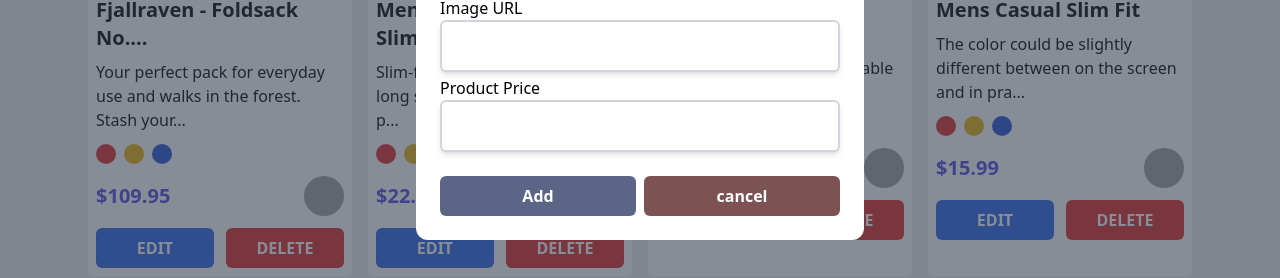
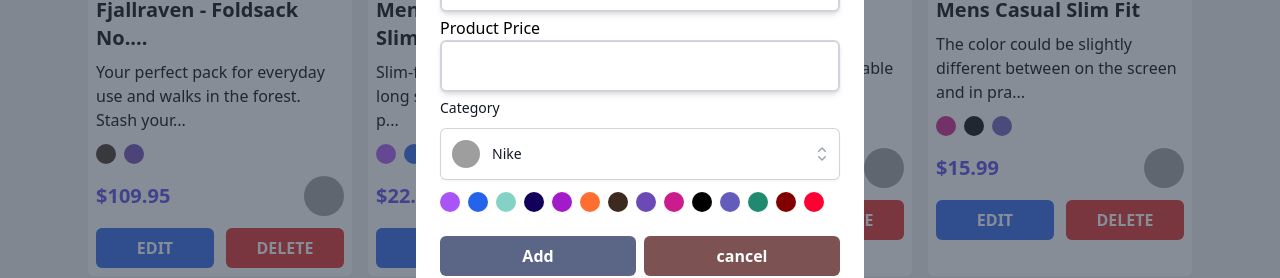
Before and after one commit to HeshamAliAhma/product-builder, a React (Vite) app: page / in a window 1280 px wide. Both pictures are taken after a click on the button "Add". Shown: the part 396-674 px from the top of the page. Built offline with nearby package versions, Linux system fonts and the light colour scheme; grey boxes are pictures that could not be loaded.

Commit message:
post a product and finish select ui

```diff
--- a/package.json
+++ b/package.json
@@ -11,13 +11,16 @@
   },
   "dependencies": {
     "@headlessui/react": "^2.1.2",
+    "@heroicons/react": "^2.1.5",
     "react": "^18.3.1",
-    "react-dom": "^18.3.1"
+    "react-dom": "^18.3.1",
+    "uuid": "^10.0.0"
   },
   "devDependencies": {
     "@eslint/js": "^9.9.0",
     "@types/react": "^18.3.3",
     "@types/react-dom": "^18.3.0",
+    "@types/uuid": "^10.0.0",
     "@vitejs/plugin-react": "^4.3.1",
     "autoprefixer": "^10.4.20",
     "eslint": "^9.9.0",
--- a/src/App.tsx
+++ b/src/App.tsx
@@ -1,5 +1,5 @@
 import ProductCard from "./components/ProductCard"
-import { formInputList, productList } from './components/data/Product'
+import { colorsList, formInputList, productList } from './components/data/Product'
 import './App.css'
 import MyModal from "./components/ui/Modal"
 import { ChangeEvent, FormEvent, useState } from 'react'
@@ -9,13 +9,17 @@ import { IProduct } from "./components/interface/Interfacce"
 import { defaultProduct } from "./components/utils/defaultProduct"
 import { productValidation } from "./components/validation"
 import MsgError from "./components/ui/MsgError"
+import Colors from "./components/ui/Colors"
+import { v4 as uuidv4 } from 'uuid';
+import Select from "./components/ui/Select"
+
 
 function App() {
-
+  const [products, setProducts] = useState<IProduct[]>(productList)
   const [product, setProduct] = useState<IProduct>(defaultProduct)
-  const [errors, setErrors] = useState({ title: '', description: '', imageUrl: '', price: 0, })
+  const [errors, setErrors] = useState({ title: '', description: '', imageUrl: '', price: '' })
   const [isOpen, setIsOpen] = useState(false)
-
+  const [tempColor, setTempColor] = useState<string[]>([])
   // ---------- Handler ----------
   const open = () => setIsOpen(true)
   const close = () => setIsOpen(false)
@@ -50,9 +54,14 @@ function App() {
       return;
     }
     console.log('Send Data To Server');
+    setProducts(prev => [{ ...product, id: uuidv4(), colors: tempColor },...prev])
+    setProduct(defaultProduct)
+    setTempColor([])
+    close()
   }
   // ------------ Render ------------
-  const RenderProductList = productList.map((product) => <ProductCard key={product.id} product={product} />)
+  const RenderProductList = products.map((product) => <ProductCard key={product.id} product={product} />)
+
   const RenderFormInputList = formInputList.map((input) => {
     return (
       <div className="flex flex-col mb-1" key={input.id}>
@@ -62,7 +71,13 @@ function App() {
       </div>
     )
   })
-
+  const RenderColorsList = colorsList.map((color) => <Colors key={color} colors={color} onClick={() => {
+    if (tempColor.includes(color)) {
+      setTempColor(prev => prev.filter(item => item !== color))
+      return;
+    }
+    setTempColor((prev) => [...prev, color])
+  }} />)
   return (
     <main className="relative">
       <div className="container">
@@ -74,6 +89,11 @@ function App() {
         <MyModal isOpen={isOpen} close={close} title="this is the product">
           <form action="" onSubmit={onsubmitHandler}>
             {RenderFormInputList}
+            <Select/>
+              <div className="flex gap-2 my-3 flex-wrap">
+                {RenderColorsList}
+                {tempColor.map(color => <span style={{ backgroundColor: color }} className="w-fit px-2 py-1 text-white rounded-md font-bold">{color}</span>)}
+              </div>
             <div className="flex items-center gap-2 mt-6">
               <Button ButtonClass={"bg-blue-950 opacity-70 hover:opacity-100"} >Add</Button>
               <Button ButtonClass={"bg-red-950 opacity-70 hover:opacity-100"} onClick={cancelHandler}>cancel</Button>
--- a/src/components/ProductCard.tsx
+++ b/src/components/ProductCard.tsx
@@ -1,6 +1,7 @@
 import Image from "./Image"
 import { IProduct } from "./interface/Interfacce"
 import Button from "./ui/Button"
+import Colors from "./ui/Colors"
 import {trimText} from './utils/functions'
 
 interface IProps {
@@ -8,7 +9,8 @@ interface IProps {
 }
 
 const ProductCard = ({product}:IProps) => {
-  const {title, description,price,imageUrl,category} = product
+  const {title, description,price,imageUrl,colors,category} = product
+  const RenderColorsList = colors.map(color => <Colors colors={color}/>)
   return (
     <div className="p-2 bg-white rounded-md">
         <div className="max-w-md h-[20rem]">
@@ -17,9 +19,7 @@ const ProductCard = ({product}:IProps) => {
         <h1 className="font-bold text-xl my-2">{trimText(title,25)}</h1>
         <p>{trimText(description,70)}</p>
         <div className="flex gap-2 my-3">
-          <span className="w-5 h-5 rounded-full bg-red-600 cursor-pointer"></span>
-          <span className="w-5 h-5 rounded-full bg-yellow-500 cursor-pointer"></span>
-          <span className="w-5 h-5 rounded-full bg-blue-700 cursor-pointer"></span>
+          {RenderColorsList}
         </div>
         <div className="flex items-center justify-between">
           <span className="font-bold text-xl text-indigo-600">${price}</span>
--- a/src/components/data/Product.ts
+++ b/src/components/data/Product.ts
@@ -1,73 +1,74 @@
-import { IFormInput, IProduct } from "../interface/Interfacce"
+import { ICategory, IFormInput, IProduct } from "../interface/Interfacce"
+import { v4 as uuidv4 } from 'uuid';
 
 export const productList: IProduct[] = [
     {
-        id: 1,
+        id: uuidv4(),
         title: "Fjallraven - Foldsack No. 1 Backpack, Fits 15 Laptops",
         description: "Your perfect pack for everyday use and walks in the forest. Stash your laptop (up to 15 inches) in the padded sleeve, your everyday",
         imageUrl: "https://fakestoreapi.com/img/81fPKd-2AYL._AC_SL1500_.jpg",
         price: "109.95",
-        color: ["Black", "Blue"],
+        colors: ["#3C2A21","#6C4AB6"],
         category: {
             name: "men's clothing",
             imageUrl: "https://fakestoreapi.com/img/81fPKd-2AYL._AC_SL1500_.jpg"
         }
     },
     {
-        id: 2,
+        id: uuidv4(),
         title: "Mens Casual Premium Slim Fit T-Shirts",
         description: "Slim-fitting style, contrast raglan long sleeve, three-button henley placket, light weight & soft fabric for breathable and comfortable wearing.",
         imageUrl: "https://fakestoreapi.com/img/71-3HjGNDUL._AC_SY879._SX._UX._SY._UY_.jpg",
         price: "22.3",
-        color: ["Red", "White"],
+        colors: ["#a855f7","#2563eb","#13005A","#FF6E31","#6C4AB6","#000000","#1f8a70","#ff0032",],
         category: {
             name: "men's clothing",
             imageUrl: "https://fakestoreapi.com/img/71-3HjGNDUL._AC_SY879._SX._UX._SY._UY_.jpg"
         }
     },
     {
-        id: 3,
+        id: uuidv4(),
         title: "Mens Cotton Jacket",
         description: "Great outerwear jackets for Spring/Autumn/Winter, suitable for many occasions.",
         imageUrl: "https://fakestoreapi.com/img/71li-ujtlUL._AC_UX679_.jpg",
         price: "55.99",
-        color: ["Green", "Brown"],
+        colors: ["#13005A","#A31ACB","#FF6E31"],
         category: {
             name: "men's clothing",
             imageUrl: "https://fakestoreapi.com/img/71li-ujtlUL._AC_UX679_.jpg"
         }
     },
     {
-        id: 4,
+        id: uuidv4(),
         title: "Mens Casual Slim Fit",
         description: "The color could be slightly different between on the screen and in practice.",
         imageUrl: "https://fakestoreapi.com/img/71YXzeOuslL._AC_UY879_.jpg",
         price: "15.99",
-        color: ["Grey", "Black"],
+        colors: ["#CB1C8D","#000000","#645cbb"],
         category: {
             name: "men's clothing",
             imageUrl: "https://fakestoreapi.com/img/71YXzeOuslL._AC_UY879_.jpg"
         }
     },
     {
-        id: 5,
+        id: uuidv4(),
         title: "John Hardy Women's Legends Naga Gold & Silver Dragon Station Chain Bracelet",
         description: "From our Legends Collection, the Naga was inspired by the mythical water dragon that protects the ocean's pearl.",
         imageUrl: "https://fakestoreapi.com/img/71pWzhdJNwL._AC_UL640_QL65_ML3_.jpg",
         price: "695",
-        color: ["Gold", "Silver"],
+        colors: ["#1f8a70","#820000","#ff0032"],
         category: {
             name: "jewelry",
             imageUrl: "https://fakestoreapi.com/img/71pWzhdJNwL._AC_UL640_QL65_ML3_.jpg"
         }
     },
     {
-        id: 6,
+        id: uuidv4(),
         title: "John Hardy Women's Legends Naga Gold & Silver Dragon Station Chain Bracelet",
         description: "From our Legends Collection, the Naga was inspired by the mythical water dragon that protects the ocean's pearl.",
         imageUrl: "https://fakestoreapi.com/img/71pWzhdJNwL._AC_UL640_QL65_ML3_.jpg",
         price: "695",
-        color: ["Gold", "Silver"],
+        colors: ["#a855f7","#2563eb","#84D2C5"],
         category: {
             name: "jewelry",
             imageUrl: "https://fakestoreapi.com/img/71pWzhdJNwL._AC_UL640_QL65_ML3_.jpg"
@@ -103,3 +104,44 @@ export const formInputList:IFormInput[] =[
         type:"text",
     }
 ]
+
+export const colorsList: string[] = [
+    "#a855f7",
+    "#2563eb",
+    "#84D2C5",
+    "#13005A",
+    "#A31ACB",
+    "#FF6E31",
+    "#3C2A21",
+    "#6C4AB6",
+    "#CB1C8D",
+    "#000000",
+    "#645cbb",
+    "#1f8a70",
+    "#820000",
+    "#ff0032",
+]
+
+
+export const Categorylist:ICategory[] = [
+  {
+    id: uuidv4(),
+    name: 'Nike',
+    imageUrl:'https://images.unsplash.com/photo-1542291026-7eec264c27ff?w=500&auto=format&fit=crop&q=60&ixlib=rb-4.0.3&ixid=M3wxMjA3fDB8MHxzZWFyY2h8Nnx8TmlrZXxlbnwwfHwwfHx8MA%3D%3D'
+  },
+  {
+    id: uuidv4(),
+    name: 'T-Shirt',
+    imageUrl:'https://images.unsplash.com/photo-1575737132307-1fad104f1f67?w=500&auto=format&fit=crop&q=60&ixlib=rb-4.0.3&ixid=M3wxMjA3fDB8MHxzZWFyY2h8NDd8fFQlMjBzaGlydHxlbnwwfHwwfHx8MA%3D%3D'
+  },
+  {
+    id: uuidv4(),
+    name: 'Clothes',
+    imageUrl:'https://images.unsplash.com/photo-1453486030486-0a5ffcd82cd9?w=500&auto=format&fit=crop&q=60&ixlib=rb-4.0.3&ixid=M3wxMjA3fDB8MHxzZWFyY2h8OHx8Y2xvdGhlc3xlbnwwfHwwfHx8MA%3D%3D'
+  },
+  {
+    id: uuidv4(),
+    name: 'PC Desctop',
+    imageUrl:'https://images.unsplash.com/photo-1640955014216-75201056c829?w=500&auto=format&fit=crop&q=60&ixlib=rb-4.0.3&ixid=M3wxMjA3fDB8MHxzZWFyY2h8Mnx8cGMlMjBkZXNjdG9wfGVufDB8fDB8fHww'
+  },
+]
--- /dev/null
+++ b/src/components/ui/Colors.tsx
@@ -0,0 +1,13 @@
+import { HTMLAttributes } from "react"
+
+interface IProps extends HTMLAttributes<HTMLSpanElement> {
+colors:string
+}
+
+const Colors = ({colors,...rest}:IProps) => {
+  return (
+    <span className="block w-5 h-5 rounded-full bg-red-600 cursor-pointer" style={{backgroundColor:colors}} {...rest}></span>
+)
+}
+
+export default Colors
--- /dev/null
+++ b/src/components/ui/Select.tsx
@@ -0,0 +1,116 @@
+'use client'
+
+import { useState } from 'react'
+import { Label, Listbox, ListboxButton, ListboxOption, ListboxOptions } from '@headlessui/react'
+import { CheckIcon, ChevronUpDownIcon } from '@heroicons/react/20/solid'
+import { Categorylist } from '../data/Product'
+
+// const people = [
+//   {
+//     id: 1,
+//     name: 'Wade Cooper',
+//     avatar:
+//       'https://images.unsplash.com/photo-1491528323818-fdd1faba62cc?ixlib=rb-1.2.1&ixid=eyJhcHBfaWQiOjEyMDd9&auto=format&fit=facearea&facepad=2&w=256&h=256&q=80',
+//   },
+//   {
+//     id: 2,
+//     name: 'Arlene Mccoy',
+//     avatar:
+//       'https://images.unsplash.com/photo-1550525811-e5869dd03032?ixlib=rb-1.2.1&auto=format&fit=facearea&facepad=2&w=256&h=256&q=80',
+//   },
+//   {
+//     id: 3,
+//     name: 'Devon Webb',
+//     avatar:
+//       'https://images.unsplash.com/photo-1500648767791-00dcc994a43e?ixlib=rb-1.2.1&ixid=eyJhcHBfaWQiOjEyMDd9&auto=format&fit=facearea&facepad=2.25&w=256&h=256&q=80',
+//   },
+//   {
+//     id: 4,
+//     name: 'Tom Cook',
+//     avatar:
+//       'https://images.unsplash.com/photo-1472099645785-5658abf4ff4e?ixlib=rb-1.2.1&ixid=eyJhcHBfaWQiOjEyMDd9&auto=format&fit=facearea&facepad=2&w=256&h=256&q=80',
+//   },
+//   {
+//     id: 5,
+//     name: 'Tanya Fox',
+//     avatar:
+//       'https://images.unsplash.com/photo-1494790108377-be9c29b29330?ixlib=rb-1.2.1&ixid=eyJhcHBfaWQiOjEyMDd9&auto=format&fit=facearea&facepad=2&w=256&h=256&q=80',
+//   },
+//   {
+//     id: 6,
+//     name: 'Hellen Schmidt',
+//     avatar:
+//       'https://images.unsplash.com/photo-1487412720507-e7ab37603c6f?ixlib=rb-1.2.1&ixid=eyJhcHBfaWQiOjEyMDd9&auto=format&fit=facearea&facepad=2&w=256&h=256&q=80',
+//   },
+//   {
+//     id: 7,
+//     name: 'Caroline Schultz',
+//     avatar:
+//       'https://images.unsplash.com/photo-1568409938619-12e139227838?ixlib=rb-1.2.1&ixid=eyJhcHBfaWQiOjEyMDd9&auto=format&fit=facearea&facepad=2&w=256&h=256&q=80',
+//   },
+//   {
+//     id: 8,
+//     name: 'Mason Heaney',
+//     avatar:
+//       'https://images.unsplash.com/photo-1531427186611-ecfd6d936c79?ixlib=rb-1.2.1&ixid=eyJhcHBfaWQiOjEyMDd9&auto=format&fit=facearea&facepad=2&w=256&h=256&q=80',
+//   },
+//   {
+//     id: 9,
+//     name: 'Claudie Smitham',
+//     avatar:
+//       'https://images.unsplash.com/photo-1584486520270-19eca1efcce5?ixlib=rb-1.2.1&ixid=eyJhcHBfaWQiOjEyMDd9&auto=format&fit=facearea&facepad=2&w=256&h=256&q=80',
+//   },
+//   {
+//     id: 10,
+//     name: 'Emil Schaefer',
+//     avatar:
+//       'https://images.unsplash.com/photo-1561505457-3bcad021f8ee?ixlib=rb-1.2.1&ixid=eyJhcHBfaWQiOjEyMDd9&auto=format&fit=facearea&facepad=2&w=256&h=256&q=80',
+//   },
+// ]
+
+const Select = () => {
+  const [selected, setSelected] = useState(Categorylist[0])
+
+  return (
+    <Listbox value={selected} onChange={setSelected}>
+      <Label className="block text-sm font-medium leading-6 text-gray-900">Category</Label>
+      <div className="relative mt-2">
+        <ListboxButton className="relative w-full cursor-default rounded-md bg-white py-3 pl-3 pr-10 text-left text-gray-900 shadow-sm ring-1 ring-inset ring-gray-300 focus:outline-none focus:ring-2 focus:ring-indigo-500 sm:text-sm sm:leading-6">
+          <span className="flex items-center">
+            <img alt="" src={selected.imageUrl} className="h-7 w-7 flex-shrink-0 rounded-full" />
+            <span className="ml-3 block truncate">{selected.name}</span>
+          </span>
+          <span className="pointer-events-none absolute inset-y-0 right-0 ml-3 flex items-center pr-2">
+            <ChevronUpDownIcon aria-hidden="true" className="h-5 w-5 text-gray-400" />
+          </span>
+        </ListboxButton>
+
+        <ListboxOptions
+          transition
+          className="absolute z-10 mt-1 max-h-56 w-full overflow-auto rounded-md bg-white py-1 text-base shadow-lg ring-1 ring-black ring-opacity-5 focus:outline-none data-[closed]:data-[leave]:opacity-0 data-[leave]:transition data-[leave]:duration-100 data-[leave]:ease-in sm:text-sm"
+        >
+          {Categorylist.map((person) => (
+            <ListboxOption
+              key={person.id}
+              value={person}
+              className="group relative cursor-default select-none py-2 pl-3 pr-9 text-gray-900 data-[focus]:bg-indigo-600 data-[focus]:text-white"
+            >
+              <div className="flex items-center">
+                <img alt="" src={person.imageUrl} className="h-7 w-7 flex-shrink-0 rounded-full" />
+                <span className="ml-3 block truncate font-normal group-data-[selected]:font-semibold">
+                  {person.name}
+                </span>
+              </div>
+
+              <span className="absolute inset-y-0 right-0 flex items-center pr-4 text-indigo-600 group-data-[focus]:text-white [.group:not([data-selected])_&]:hidden">
+                <CheckIcon aria-hidden="true" className="h-5 w-5" />
+              </span>
+            </ListboxOption>
+          ))}
+        </ListboxOptions>
+      </div>
+    </Listbox>
+  )
+}
+
+export default Select
--- a/src/components/utils/defaultProduct.ts
+++ b/src/components/utils/defaultProduct.ts
@@ -1,10 +1,10 @@
 export const defaultProduct = {
-    id: 0,
+    id: '',
     title: '',
     description: '',
     imageUrl: '',
     price: '',
-    color: [],
+    colors: [],
     category: {
       name: '',
       imageUrl: ''
--- a/src/components/validation/index.ts
+++ b/src/components/validation/index.ts
@@ -5,33 +5,14 @@ interface IProduct {
     price: string;
 }
 
-interface IErrors {
-    title?: string;
-    description?: string;
-    imageUrl?: string;
-    price?: string;
-}
+export const productValidation = (product: IProduct) => {
+    const errors: IProduct = {
+        title:'',
+        description:"",
+        imageUrl:"",
+        price:""
+    };
 
-/**
- * Validates a product object to ensure it meets certain criteria.
- *
- * @param {IProduct} product - The product object to validate. It should contain the following properties:
- *   - `title` (string): The title of the product. Must be between 10 and 80 characters.
- *   - `description` (string): The description of the product. Must be between 10 and 900 characters.
- *   - `imageUrl` (string): The URL of the product image. Must be a valid URL with an image extension (e.g., .jpg, .png).
- *   - `price` (string): The price of the product. Must be a positive number.
- *
- * @returns {IErrors} An object containing validation errors. The object may have the following properties:
- *   - `title` (string): Error message if the title is not valid.
- *   - `description` (string): Error message if the description is not valid.
- *   - `imageUrl` (string): Error message if the image URL is not valid.
- *   - `price` (string): Error message if the price is not a positive number.
- *   If a field is valid, it will not be present in the returned object.
- */
-export const productValidation = (product: IProduct): IErrors => {
-    const errors: IErrors = {};
-
-    // تحقق من عنوان الصورة باستخدام تعبير منتظم متقدم
     const imageValid = /^https?:\/\/.+\.(jpg|jpeg|png|gif|bmp|webp|svg)$/i.test(product.imageUrl);
     if (!product.title.trim() || product.title.length < 10 || product.title.length > 80) {
         errors.title = 'Product Title must be between 10 and 80 characters';
```
Also changed, not shown: src/components/interface/Interfacce.ts (+9 -2 lines), 1 other file (tests, documents, lock files or other folders).
